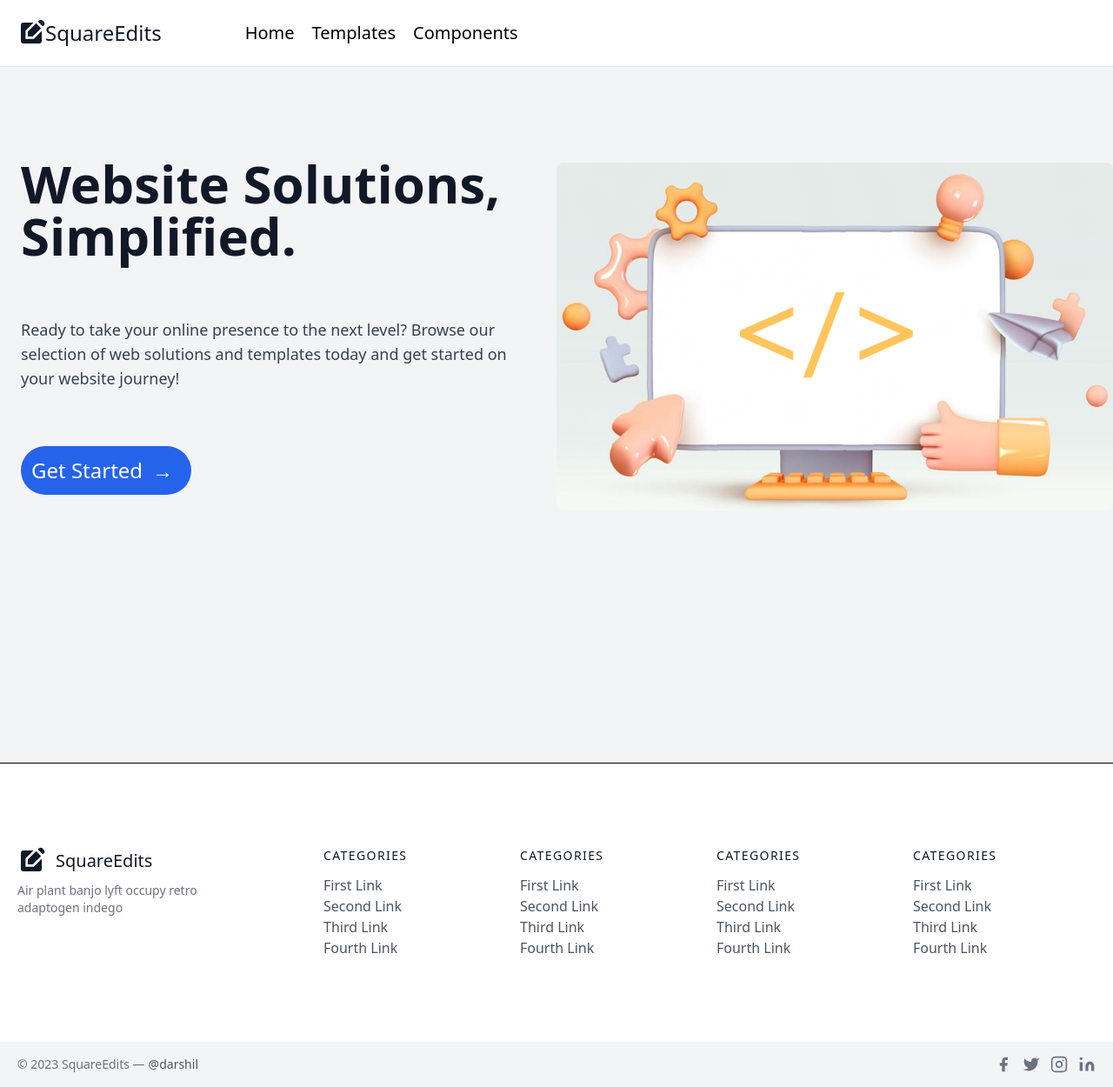
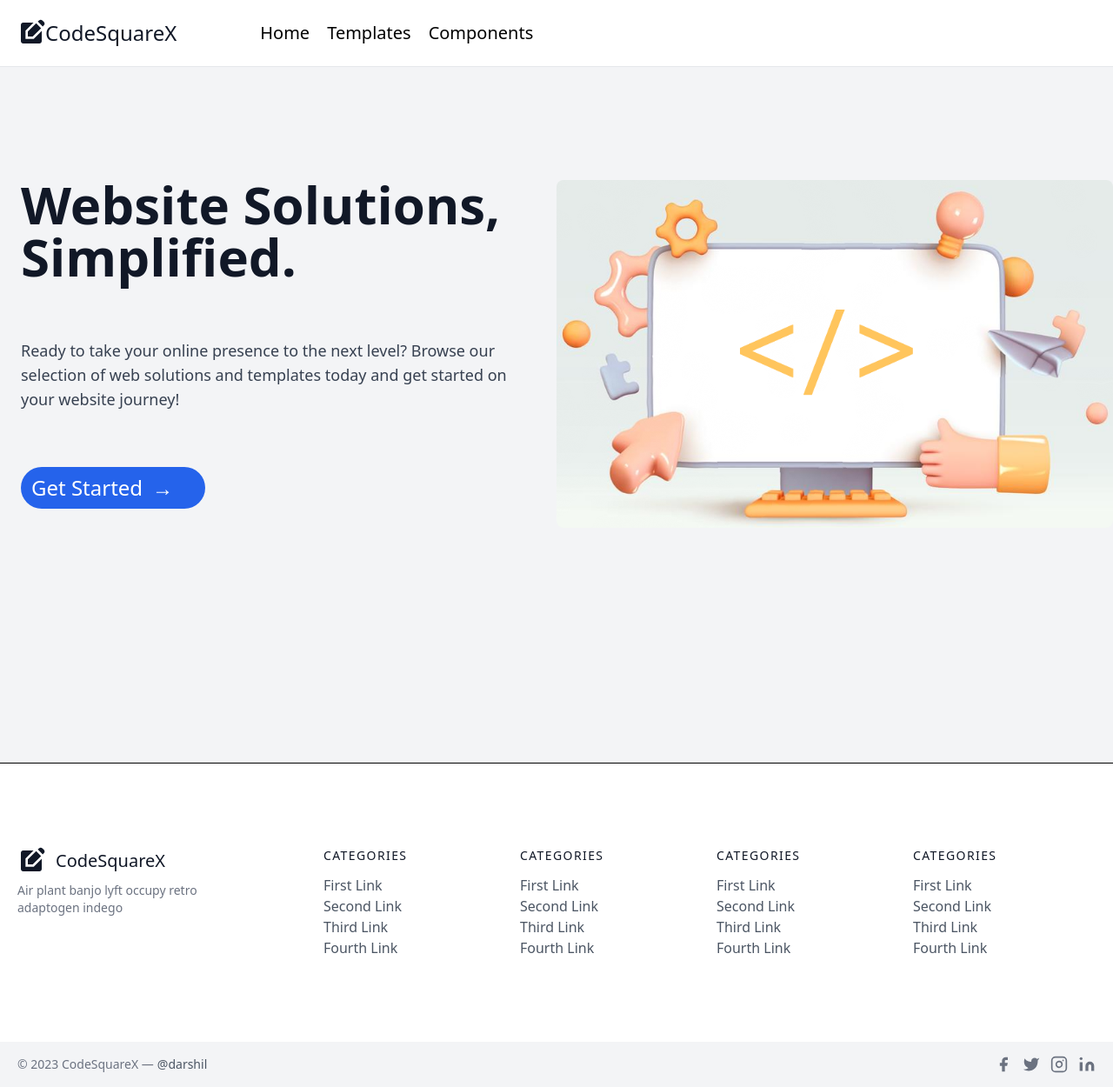
Before and after one commit to darshilkantaria11/SU, a Next.js app in the folder codeeasy/: page / in a window 1280 px wide. Shown: the whole page at 87% size. Built offline with nearby package versions, Linux system fonts and the light colour scheme.

Commit message:
namechanged

```diff
--- a/codeeasy/components/Footer.js
+++ b/codeeasy/components/Footer.js
@@ -9,7 +9,7 @@ const Footer = () => {
                     <div className="w-64 flex-shrink-0 md:mx-0 mx-auto text-center md:text-left">
                         <a className="flex title-font font-medium items-center md:justify-start justify-center text-gray-900">
                         <MdEditSquare size={32} />
-                            <span className="ml-3 text-xl">SquareEdits</span>
+                            <span className="ml-3 text-xl">CodeSquareX</span>
                         </a>
                         <p className="mt-2 text-sm text-gray-500">Air plant banjo lyft occupy retro adaptogen indego</p>
                     </div>
@@ -86,7 +86,7 @@ const Footer = () => {
                 </div>
                 <div className="bg-gray-100">
                     <div className="container mx-auto py-4 px-5 flex flex-wrap flex-col sm:flex-row">
-                        <p className="text-gray-500 text-sm text-center sm:text-left">© 2023 SquareEdits —
+                        <p className="text-gray-500 text-sm text-center sm:text-left">© 2023 CodeSquareX —
                             <a href="https://twitter.com/knyttneve" rel="noopener noreferrer" className="text-gray-600 ml-1" target="_blank">@darshil</a>
                         </p>
                         <span className="inline-flex sm:ml-auto sm:mt-0 mt-2 justify-center sm:justify-start">
--- a/codeeasy/components/Navbar.js
+++ b/codeeasy/components/Navbar.js
@@ -29,8 +29,8 @@ const Navbar = () => {
     const handleClickOutside = (event) => {
 
 
-        setIsDropdownOpen(false);
-        setIsDropdownOpen1(false);
+      setIsDropdownOpen(false);
+      setIsDropdownOpen1(false);
 
     };
 
@@ -50,7 +50,7 @@ const Navbar = () => {
         <div className="container  flex flex-wrap p-5 flex-col md:flex-row items-center">
           <a className="flex title-font font-medium items-center text-gray-900 mb-4 md:mb-0">
             <MdEditSquare size={32} />
-            <span className=" text-2xl">SquareEdits</span>
+            <span className=" text-2xl">CodeSquareX</span>
           </a>
           <nav className="md:mr-auto md:ml-20 md:py-1 md:pl-4 text-black- flex flex-wrap items-center text-base justify-between">
             <Link className="mr-5 text-xl hover:text-blue-500 " href={'/'}> Home</Link>
@@ -101,7 +101,10 @@ const Navbar = () => {
             <input className="py-2 px-3 rounded-full focus:outline-none" type="text" placeholder="Search..." />
             <button className=" py-2 px-4 "><BsArrowRight size={30} /></button>
           </div> */}
+          {/* <div className="flex items-center border border-gray-900 xl:rounded-full ">
 
+            <Link className="p-2 pl-4 pr-4" href="/login">Log in</Link>
+          </div> */}
         </div>
       </header>
     </div>
--- a/codeeasy/pages/index.js
+++ b/codeeasy/pages/index.js
@@ -6,11 +6,12 @@ const Home = () => {
   return (
     <>
       <Head>
-        <title>SquareEdits</title>
+        <title>CodeSquareX</title>
         <meta name="description" content="This is my page description." />
+
       </Head>
-      <div className="bg-gray-100 h-screen">
-        <div className="container mx-auto  flex justify-center items-center py-8 ">
+      <div className="bg-gray-100  h-screen">
+        <div className="container mx-auto  flex justify-center items-center py-14 ">
           <div className="lg:flex mt-12 lg:justify-between lg:items-center w-full">
             <div className="lg:w-1/2">
               <h1 className="text-6xl font-bold text-gray-900 xl:font-open xl:font-semibold xl:p-6 mb-4 ">
@@ -21,7 +22,7 @@ const Home = () => {
                 solutions and templates today and get started on your website journey!
               </p>
               <div className="flex xl:p-6 ">
-                <Link className="inline-block xl:p-3 xl:pr-8  xl:text-2xl bg-blue-600 hover:bg-blue-700 text-white xl:font-semi-bold py-2 px- rounded-full mt-4 flex items-center" href="/login">
+                <Link className=" xl:pr-12 xl:pl-3   xl:text-2xl bg-blue-600 hover:bg-blue-700 text-white xl:font-semi-bold py-2 px- rounded-full mt-4 flex  items-center" href="/login">
                   Get Started
                   <div className="animate-arrow">&rarr;</div>
                 </Link>
@@ -51,6 +52,8 @@ const Home = () => {
                     animation-delay: 2s;
                   }
                 }
+
+
               `}</style>
             </div>
             <div className="lg:w-1/2">
--- a/codeeasy/pages/signup.js
+++ b/codeeasy/pages/signup.js
@@ -7,7 +7,7 @@ function SignUp() {
       <h1 className="text-6xl font-bold mb-3 xl:font-semibold">Sign Up</h1>
       <p className="text-gray-500 mb-4">
         Already have an account?{' '}
-       <Link className="text-blue-500 hover:underline" href={'/login'}>Log In</Link>
+       <Link className="text-bxlue-500 hover:underline" href={'/login'}>Log In</Link>
       </p>
       <form className="w-96 p-6 rounded-lg shadow-lg bg-white mb-6">
         <div className="mb-4">
```
